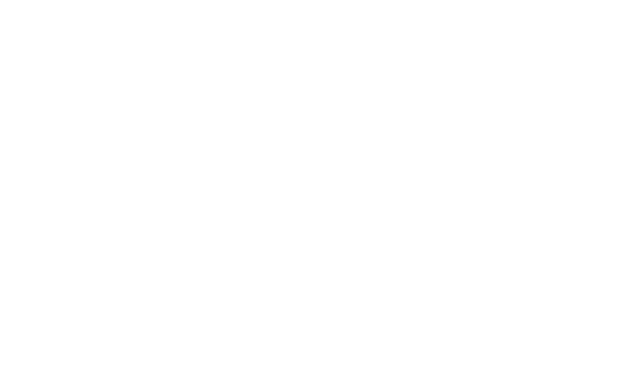
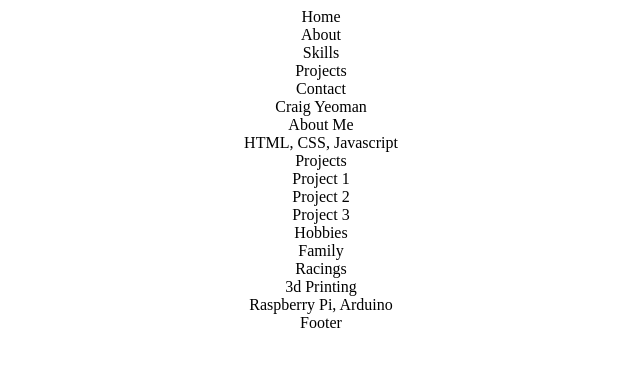
Before and after one commit to CraigYeoman/personal-website, a React (Create React App) app: page / in a window 1280 px wide. Shown: the top 366 px of the page, without its empty margins (319-959 px from the left). Built offline with nearby package versions, Linux system fonts and the light colour scheme.

Commit message:
Setting up file structure

```diff
--- a/src/App.js
+++ b/src/App.js
@@ -1,8 +1,22 @@
 import './App.css';
+import Header from './components/Header'
+import Main from './components/Main'
+import About from './components/About'
+import Skills from './components/Skills'
+import Projects from './components/Projects'
+import Hobbies from './components/Hobbies'
+import Footer from './components/Footer'
 
 function App() {
   return (
     <div className="App">
+      <Header />
+      <Main />
+      <About />
+      <Skills />
+      <Projects />
+      <Hobbies />
+      <Footer />
     </div>
   );
 }
--- /dev/null
+++ b/src/components/About.jsx
@@ -0,0 +1,9 @@
+const About = () => {
+    return (
+        <div>
+            <div>About Me</div>
+        </div>
+    )
+}
+
+export default About
--- /dev/null
+++ b/src/components/Footer.jsx
@@ -0,0 +1,7 @@
+const Footer = () => {
+    return (
+        <div>Footer</div>
+    )
+}
+
+export default Footer
--- /dev/null
+++ b/src/components/Header.jsx
@@ -0,0 +1,13 @@
+const Header = () => {
+    return (
+        <div>
+            <div>Home</div>
+            <div>About</div>
+            <div>Skills</div>
+            <div>Projects</div>
+            <div>Contact</div>
+        </div>
+    )
+}
+
+export default Header
--- /dev/null
+++ b/src/components/Hobbies.jsx
@@ -0,0 +1,15 @@
+const Hobbies = () => {
+    return (
+        <div>
+            <div>
+                <div>Hobbies</div>
+                <div>Family</div>
+                <div>Racings</div>
+                <div>3d Printing</div>
+                <div>Raspberry Pi, Arduino</div>
+            </div>
+        </div>
+    )
+}
+
+export default Hobbies
--- /dev/null
+++ b/src/components/Main.jsx
@@ -0,0 +1,9 @@
+const Main = () => {
+    return (
+        <div>
+            <div>Craig Yeoman</div>
+        </div>
+    )
+}
+
+export default Main
--- /dev/null
+++ b/src/components/Projects.jsx
@@ -0,0 +1,12 @@
+const Projects = () => {
+    return (
+        <div>
+            <div>Projects</div>
+            <div>Project 1</div>
+            <div>Project 2</div>
+            <div>Project 3</div>
+        </div>
+    )
+}
+
+export default Projects
--- /dev/null
+++ b/src/components/Skills.jsx
@@ -0,0 +1,11 @@
+const Skills = () => {
+    return (
+        <div>
+            <div>
+                HTML, CSS, Javascript
+            </div>
+        </div>
+    )
+}
+
+export default Skills
```
